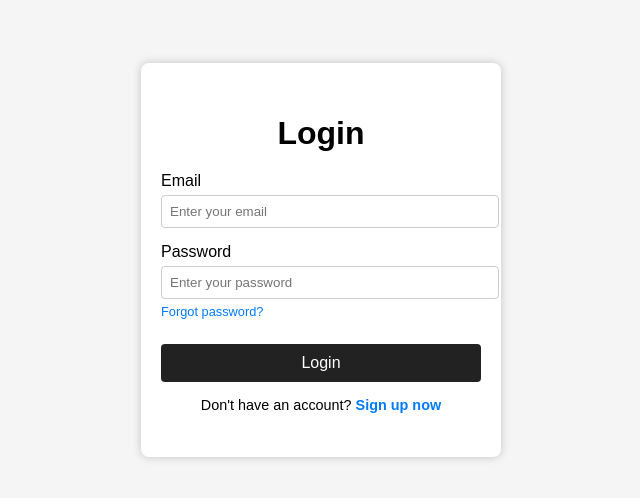
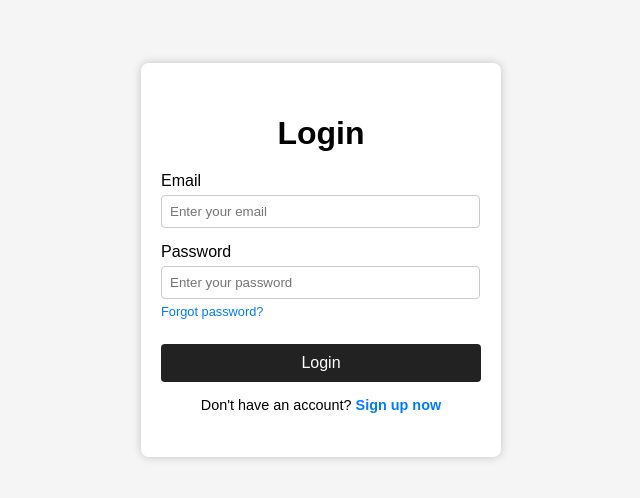
Before and after one commit to Raynelim/ASG01-ID, a plain HTML site: page LoginPage/Login.html in a window 1280 px wide. Shown: the part 148-646 px from the top of the page, 319-959 px from the left. Drawn offline with Linux system fonts and the light colour scheme.

Commit message:
Editted input boex to fit nicer

```diff
--- a/LoginPage/Login.css
+++ b/LoginPage/Login.css
@@ -29,7 +29,7 @@ h1 {
     display: flex;
     flex-direction: column; /* stack label, input, small */
     align-items: flex-start; /* keep label and input left-aligned */
-    width: 100%;
+    width: 97%;
 }
 
 label {
@@ -37,7 +37,7 @@ label {
 }
 
 input {
-    width: 100%;
+    width: 97%;
     padding: 8px;
     border-radius: 4px;
     border: 1px solid #ccc;
```
